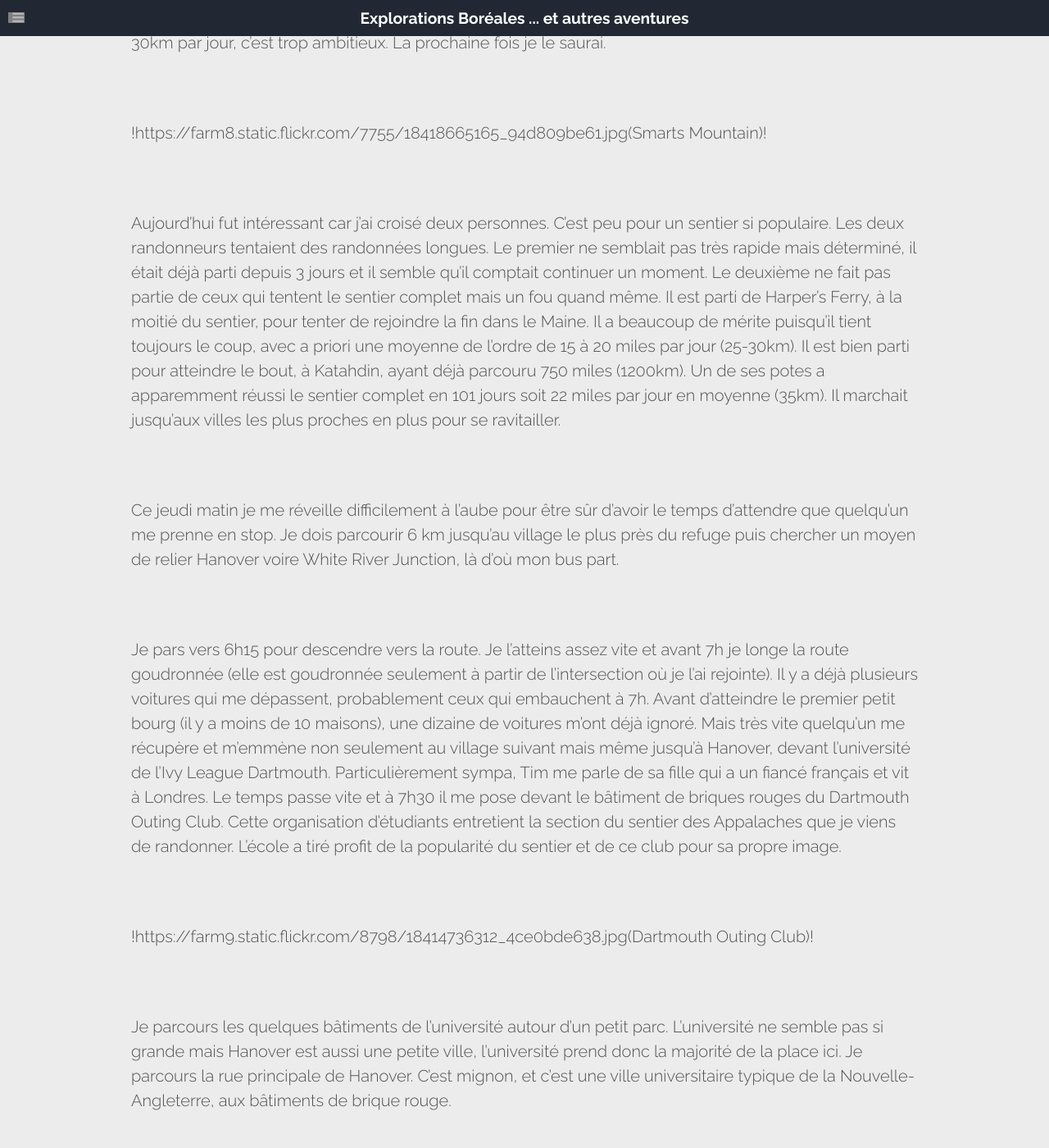
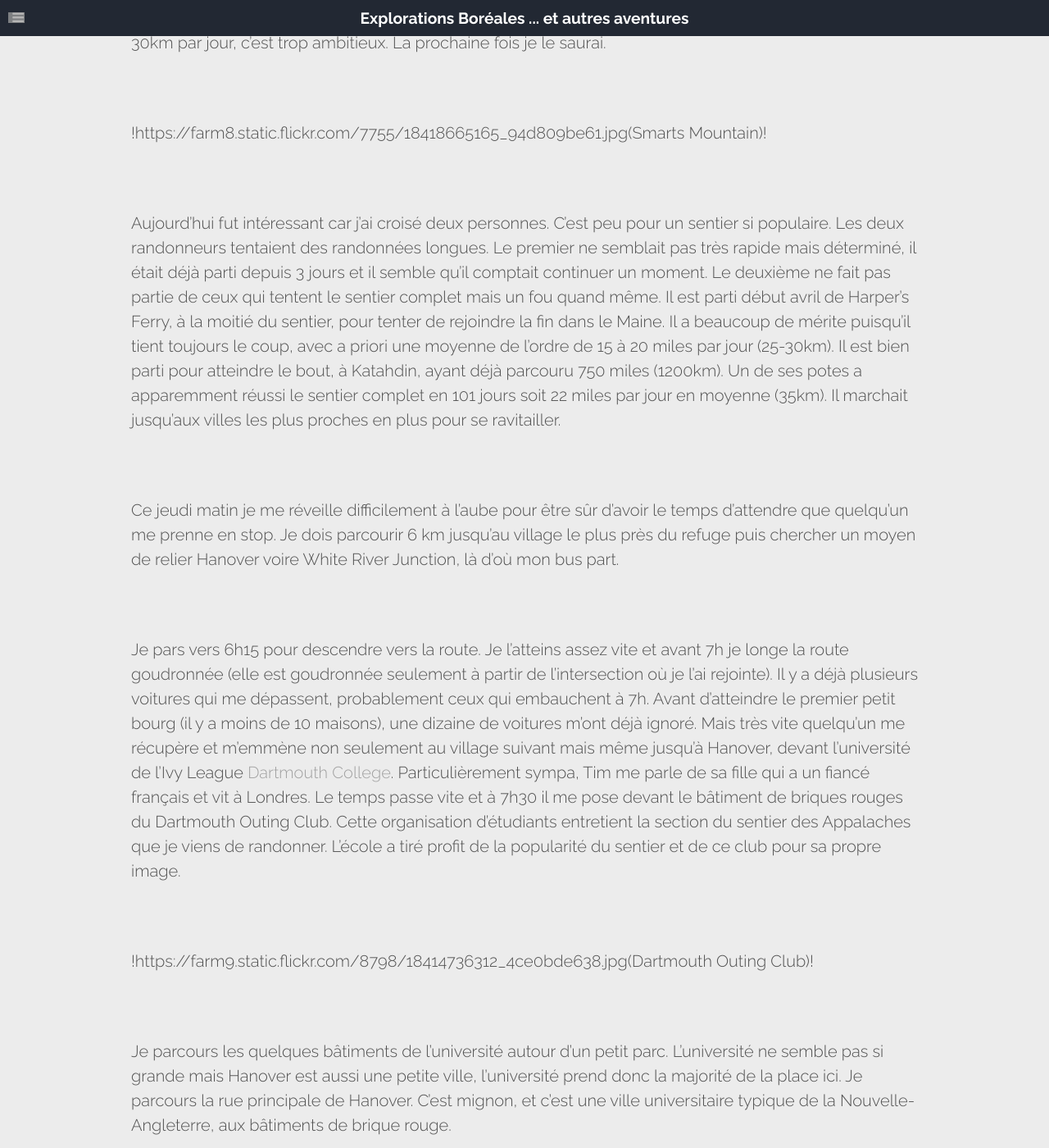
Before and after one commit to vpmalley/vpmalley.github.io, a Jekyll site: the page built from _posts/2015-06-08-Appalachian_trail.md, in a window 1280 px wide and 1400 px high, scrolled down 4348 px. Shown: the whole window at 82% size. Built offline with Jekyll 4.4.1, drawn with Linux system fonts in a browser that asks for light colours; nearby versions of some CDN libraries; some of the changed text lies outside the part shown; grey boxes are pictures that could not be loaded.

Commit message:
review and adding wiki links

```diff
--- a/_posts/2015-06-08-Appalachian_trail.md
+++ b/_posts/2015-06-08-Appalachian_trail.md
@@ -54,11 +54,11 @@ Bref, me voilà à la quasi-fin de mon périple. Mes 36 premiers miles (58km) su
 
 !https://farm8.static.flickr.com/7755/18418665165_94d809be61.jpg(Smarts Mountain)!
 
-Aujourd'hui fut intéressant car j'ai croisé deux personnes. C'est peu pour un sentier si populaire. Les deux randonneurs tentaient des randonnées longues. Le premier ne semblait pas très rapide mais déterminé, il était déjà parti depuis 3 jours et il semble qu'il comptait continuer un moment. Le deuxième ne fait pas partie de ceux qui tentent le sentier complet mais un fou quand même. Il est parti de Harper's Ferry,  à la moitié du sentier, pour tenter de rejoindre la fin dans le Maine. Il a beaucoup de mérite puisqu'il tient toujours le coup, avec a priori une moyenne de l'ordre de 15 à 20 miles par jour (25-30km). Il est bien parti pour atteindre le bout, à Katahdin, ayant déjà parcouru 750 miles (1200km). Un de ses potes a apparemment réussi le sentier complet en 101 jours soit 22 miles par jour en moyenne (35km). Il marchait jusqu'aux villes les plus proches en plus pour se ravitailler.
+Aujourd'hui fut intéressant car j'ai croisé deux personnes. C'est peu pour un sentier si populaire. Les deux randonneurs tentaient des randonnées longues. Le premier ne semblait pas très rapide mais déterminé, il était déjà parti depuis 3 jours et il semble qu'il comptait continuer un moment. Le deuxième ne fait pas partie de ceux qui tentent le sentier complet mais un fou quand même. Il est parti début avril de Harper's Ferry,  à la moitié du sentier, pour tenter de rejoindre la fin dans le Maine. Il a beaucoup de mérite puisqu'il tient toujours le coup, avec a priori une moyenne de l'ordre de 15 à 20 miles par jour (25-30km). Il est bien parti pour atteindre le bout, à Katahdin, ayant déjà parcouru 750 miles (1200km). Un de ses potes a apparemment réussi le sentier complet en 101 jours soit 22 miles par jour en moyenne (35km). Il marchait jusqu'aux villes les plus proches en plus pour se ravitailler.
 
 Ce jeudi matin je me réveille difficilement à l'aube pour être sûr d'avoir le temps d'attendre que quelqu'un me prenne en stop. Je dois parcourir 6 km jusqu'au village le plus près du refuge puis chercher un moyen de relier Hanover voire White River Junction, là d'où mon bus part.
 
-Je pars vers 6h15 pour descendre vers la route. Je l'atteins assez vite et avant 7h je longe la route goudronnée (elle est goudronnée seulement à partir de l'intersection où je l'ai rejointe). Il y a déjà plusieurs voitures qui me dépassent, probablement ceux qui embauchent à 7h. Avant d'atteindre le premier petit bourg (il y a moins de 10 maisons), une dizaine de voitures m'ont déjà ignoré. Mais très vite quelqu'un me récupère et m'emmène non seulement au village suivant mais même jusqu'à Hanover, devant l'université de l'Ivy League Dartmouth. Particulièrement sympa, Tim me parle de sa fille qui a un fiancé français et vit à Londres. Le temps passe vite et à 7h30 il me pose devant le bâtiment de briques rouges du Dartmouth Outing Club. Cette organisation d'étudiants entretient la section du sentier des Appalaches que je viens de randonner. L'école a tiré profit de la popularité du sentier et de ce club pour sa propre image.
+Je pars vers 6h15 pour descendre vers la route. Je l'atteins assez vite et avant 7h je longe la route goudronnée (elle est goudronnée seulement à partir de l'intersection où je l'ai rejointe). Il y a déjà plusieurs voitures qui me dépassent, probablement ceux qui embauchent à 7h. Avant d'atteindre le premier petit bourg (il y a moins de 10 maisons), une dizaine de voitures m'ont déjà ignoré. Mais très vite quelqu'un me récupère et m'emmène non seulement au village suivant mais même jusqu'à Hanover, devant l'université de l'Ivy League [Dartmouth College]( http://fr.m.wikipedia.org/wiki/Dartmouth_College ). Particulièrement sympa, Tim me parle de sa fille qui a un fiancé français et vit à Londres. Le temps passe vite et à 7h30 il me pose devant le bâtiment de briques rouges du Dartmouth Outing Club. Cette organisation d'étudiants entretient la section du sentier des Appalaches que je viens de randonner. L'école a tiré profit de la popularité du sentier et de ce club pour sa propre image.
 
 !https://farm9.static.flickr.com/8798/18414736312_4ce0bde638.jpg(Dartmouth Outing Club)!
 
```
Also changed, not shown: other parts of _posts/2015-06-08-Appalachian_trail.md (+5 -5 lines).
